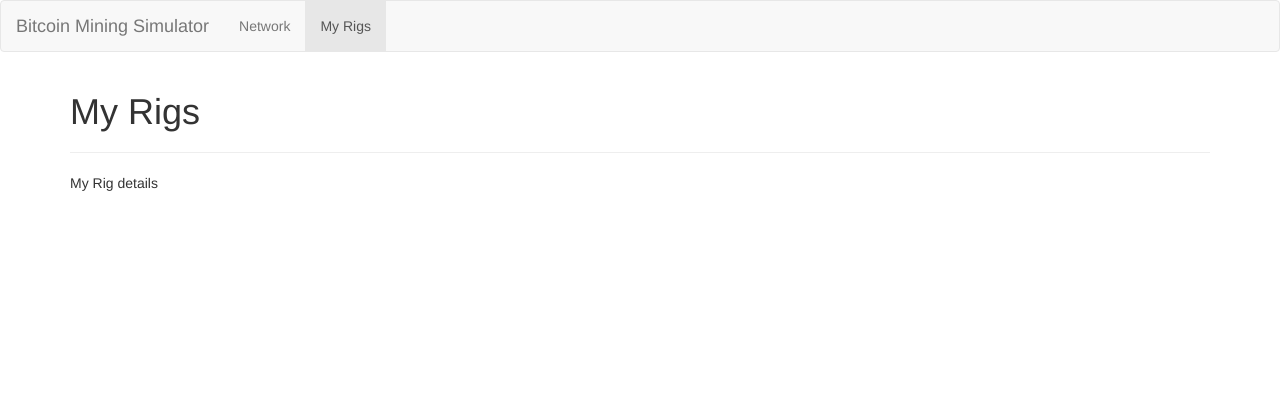
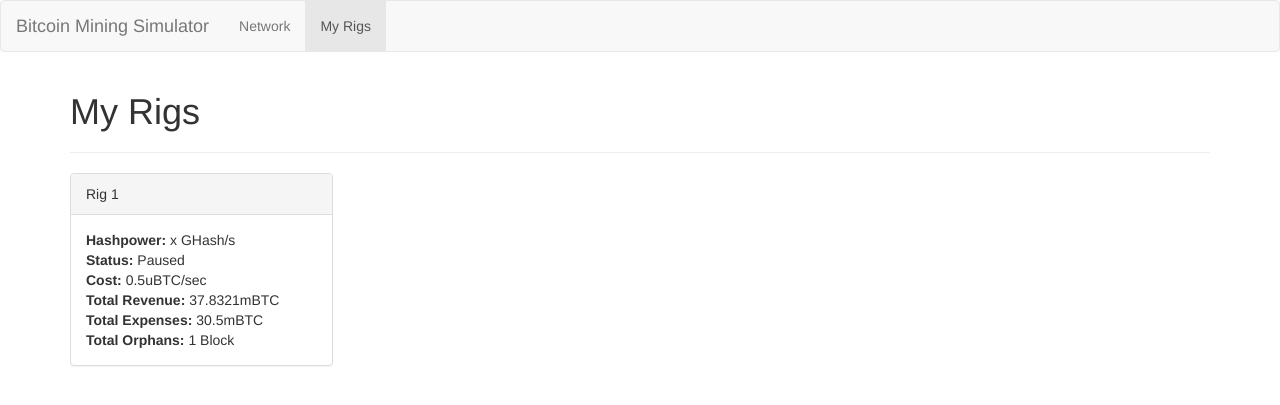
Before and after one commit to emergent-consensus/simulator, a Flask app: template templates/my_rigs.html in a window 1280 px wide. Shown: the top 405 px of the page. Run offline with Flask 2, Linux system fonts and the light colour scheme; the template is opened without the code that fills it: most values are stand-ins (such as "Sample title", 1, 10 or a date in 2020); some libraries are stand-ins or nearby versions.

Commit message:
Adding panel for rig details.

```diff
--- a/python.py
+++ b/python.py
@@ -2,10 +2,12 @@ from flask import Flask
 app = Flask(__name__)
 from flask_bootstrap import Bootstrap
 from flask import render_template
-
+from app import miners
 
 app = Flask(__name__)
 Bootstrap(app)
+
+rigs = [miners.MiningRig(123), miners.MiningRig(456), miners.MiningRig(789), miners.MiningRig(532), miners.MiningRig(10)]
 
 @app.route("/")
 def hello():
@@ -17,7 +19,7 @@ def network_page():
 
 @app.route("/my-rigs")
 def myrig_page():
-    return render_template('my_rigs.html')
+    return render_template('my_rigs.html', rigs= rigs)
 
 if __name__ == "__main__":
     app.run()
--- a/templates/layout.html
+++ b/templates/layout.html
@@ -34,3 +34,8 @@
 {% block page_body %} {% endblock %}
 </div>
 {% endblock %}
+
+
+{% macro description(label, value) %}
+<b>{{label}}:</b> {{value}}<br/>
+{% endmacro %}
--- a/templates/my_rigs.html
+++ b/templates/my_rigs.html
@@ -6,5 +6,25 @@ My Rigs
 {% endblock %}
 
 {% block page_body %}
-My Rig details
+<div class="row">
+{% for rig in rigs %}
+
+<div class="col-md-3">
+<div class="panel panel-default">
+  <div class="panel-heading">Rig {{loop.index}}</div>
+  <div class="panel-body">
+      {{ description('Hashpower', rig.hashpower ~ ' GHash/s')  }}
+      {{ description('Status', 'Paused') }}
+      {{ description('Cost', '0.5uBTC/sec')  }}
+      {{ description('Total Revenue', '37.8321mBTC') }}
+      {{ description('Total Expenses', '30.5mBTC') }}
+      {{ description('Total Orphans', '1 Block') }}
+      </div>
+</div>
+
+</div>
+{% endfor %}
+</div>
+
+
 {% endblock %}
--- a/templates/network.html
+++ b/templates/network.html
@@ -1,8 +1,10 @@
 {% extends "layout.html" %}
 {% set active_page = "network" %}
+
 {% block header_name %}
 Network
 {% endblock %}
+
 {% block page_body %}
 Network  details
 {% endblock %}
```
